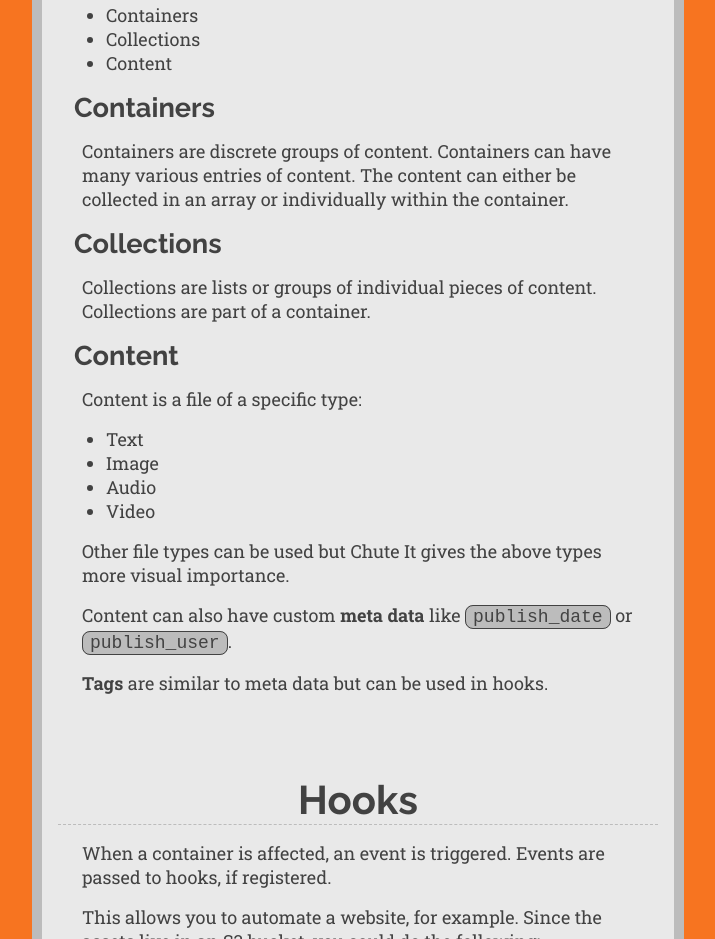
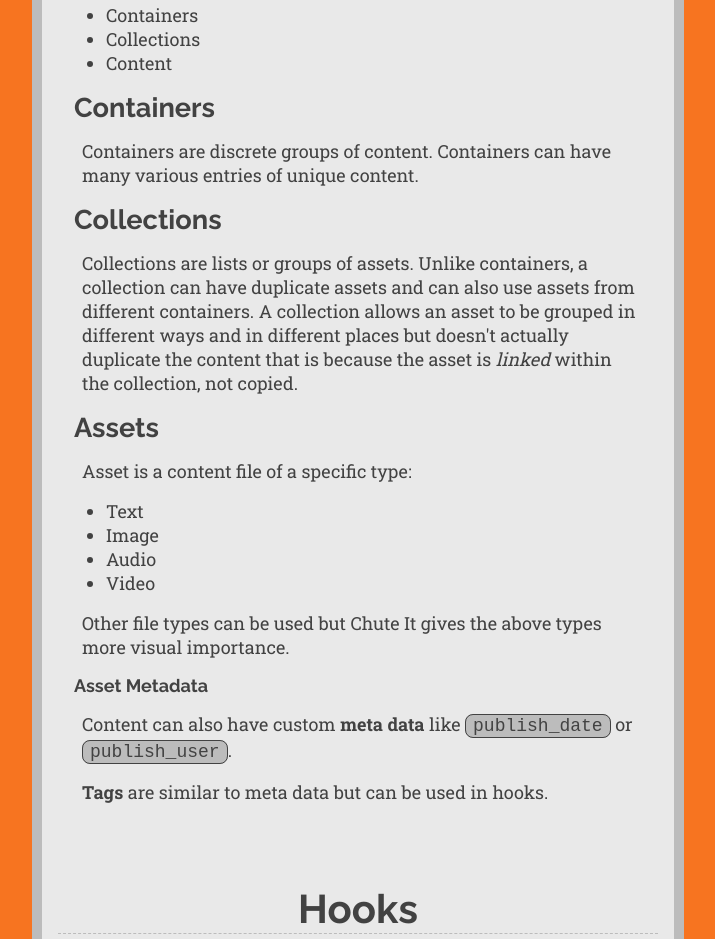
Before and after one commit to ChuteIt/chuteit.co, a plain HTML site: page index.html in a window 1280 px wide. Shown: the part 1863-2802 px from the top of the page, without its empty margins (282-997 px from the left). Drawn offline with Linux system fonts and the light colour scheme.

Commit message:
Updated explenation of components.

```diff
--- a/index.html
+++ b/index.html
@@ -68,11 +68,11 @@
 <li>Content</li>
 </ul>
 <h3 id="containers">Containers</h3>
-<p>Containers are discrete groups of content. Containers can have many various entries of content. The content can either be collected in an array or individually within the container.</p>
+<p>Containers are discrete groups of content. Containers can have many various entries of unique content.</p>
 <h3 id="collections">Collections</h3>
-<p>Collections are lists or groups of individual pieces of content. Collections are part of a container.</p>
-<h3 id="content">Content</h3>
-<p>Content is a file of a specific type:</p>
+<p>Collections are lists or groups of assets. Unlike containers, a collection can have duplicate assets and can also use assets from different containers.  A collection allows an asset to be grouped in different ways and in different places but doesn&#39;t actually duplicate the content that is because the asset is <em>linked</em> within the collection, not copied.</p>
+<h3 id="assets">Assets</h3>
+<p>Asset is a content file of a specific type:</p>
 <ul>
 <li>Text</li>
 <li>Image</li>
@@ -80,6 +80,7 @@
 <li>Video</li>
 </ul>
 <p>Other file types can be used but Chute It gives the above types more visual importance.</p>
+<h4 id="asset-metadata">Asset Metadata</h4>
 <p>Content can also have custom <strong>meta data</strong> like <code>publish_date</code> or <code>publish_user</code>.</p>
 <p><strong>Tags</strong> are similar to meta data but can be used in hooks.</p>
 </section>
```
